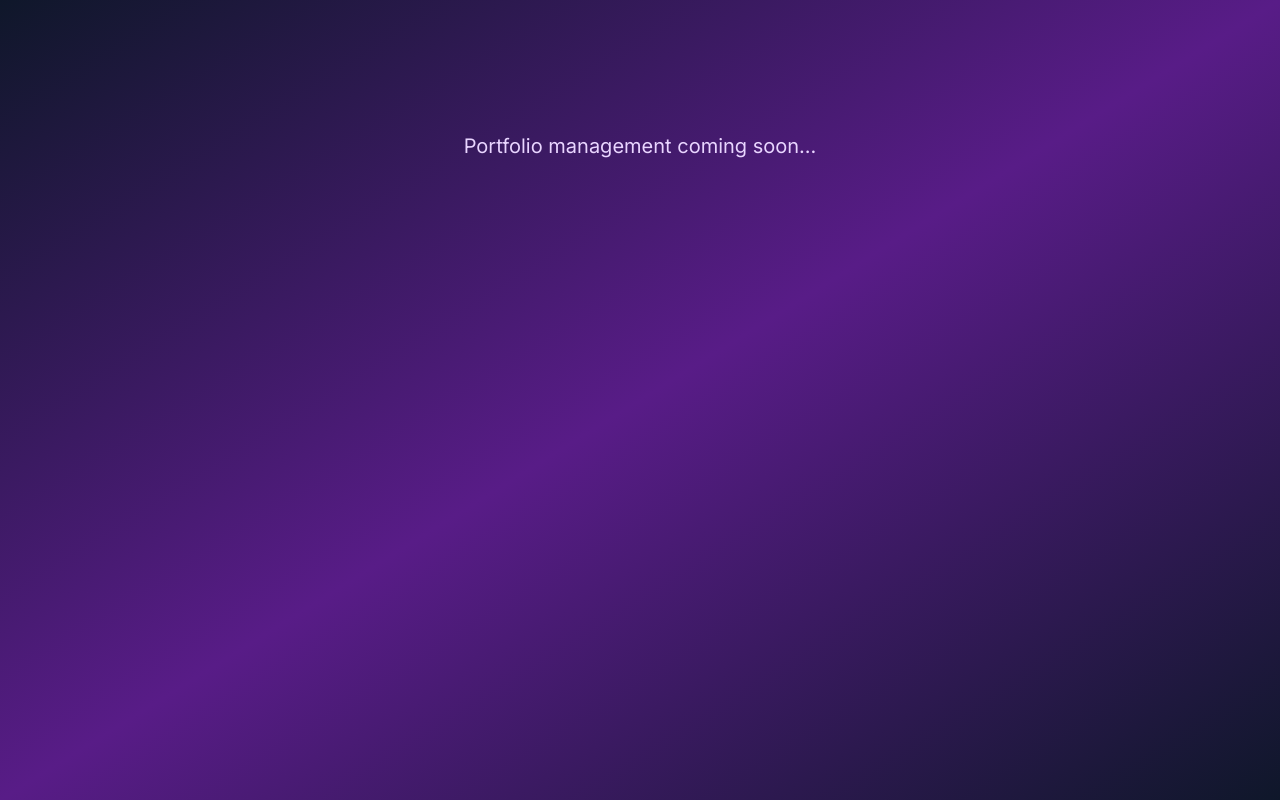
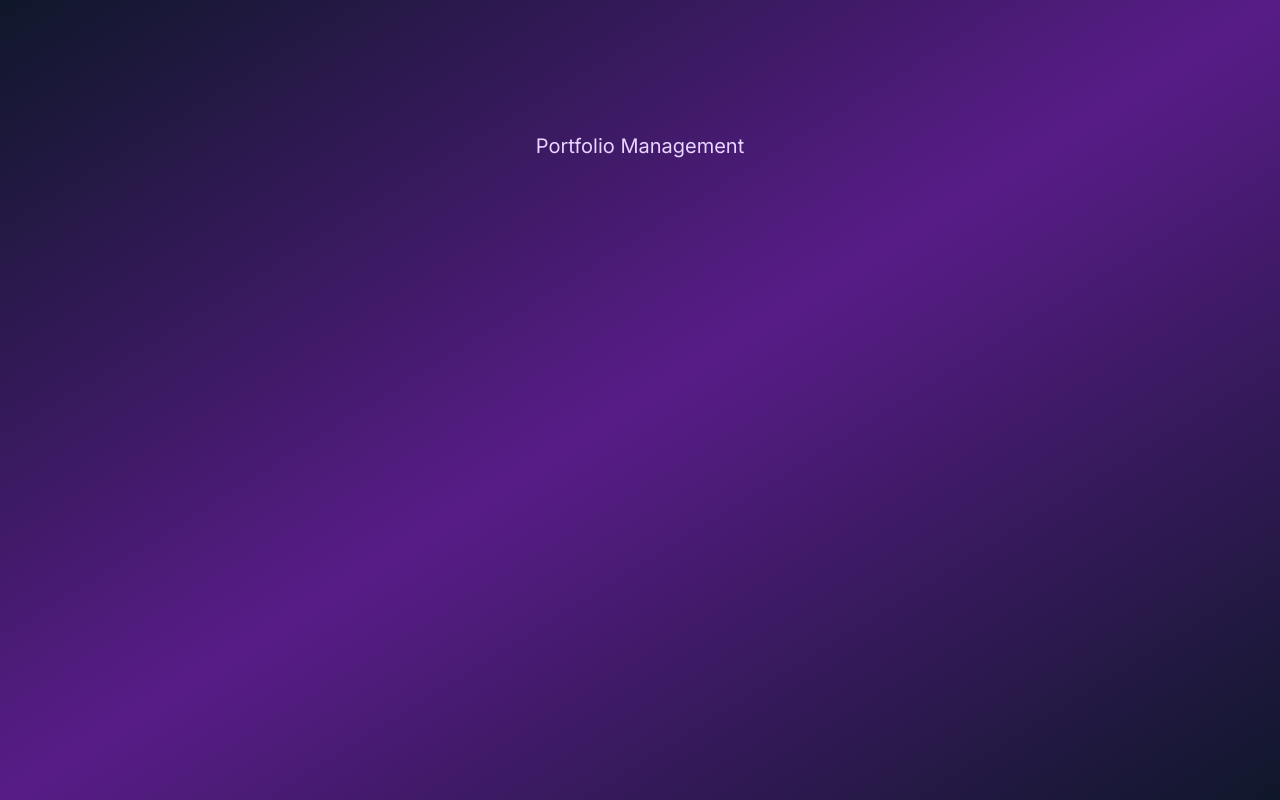
Before and after one commit to Asrd-Ride/asrd-rwa, a Next.js app: page /dashboard in a window 1280 px wide. Built offline with nearby package versions, Linux system fonts and the light colour scheme.

Commit message:
fix: create minimal dashboard page with proper Next.js structure

```diff
--- a/src/app/dashboard/page.tsx
+++ b/src/app/dashboard/page.tsx
@@ -1,8 +1,4 @@
-"use client";
-
-import React from 'react';
-
-export default function Dashboard() {
+export default function DashboardPage() {
   return (
     <div className="min-h-screen bg-gradient-to-br from-slate-900 via-purple-900 to-slate-900">
       <div className="max-w-7xl mx-auto px-4 sm:px-6 lg:px-8 py-12">
@@ -10,8 +6,8 @@ export default function Dashboard() {
           <h1 className="text-4xl md:text-6xl font-bold text-white mb-6">
             Dashboard
           </h1>
-          <p className="text-xl text-purple-200 max-w-3xl mx-auto">
-            Portfolio management coming soon...
+          <p className="text-xl text-purple-200">
+            Portfolio Management
           </p>
         </div>
       </div>
```
